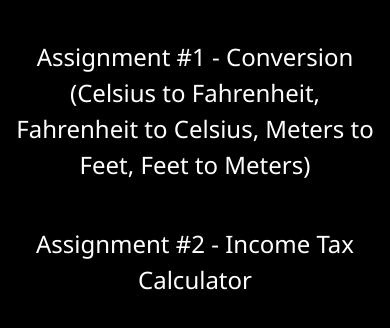
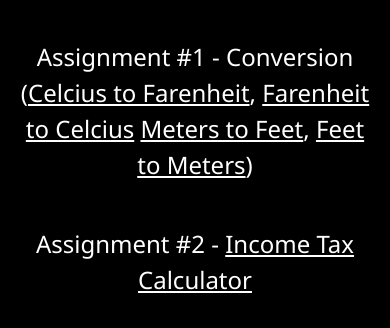
Before and after one commit to Starbreadlover/Starbreadlover.github.io, a plain HTML site: page index.html in a window 390 px wide. Shown: the part 516-844 px from the top of the page. Drawn offline with Linux system fonts and the light colour scheme.

Commit message:
Made the text in the assignment list clickable for better mobile experience

```diff
--- a/index.html
+++ b/index.html
@@ -70,10 +70,10 @@
             This Website will Contain:
           </h2>
           <br>
-          <h3>Assignment #1 - Conversion (Celsius to Fahrenheit, Fahrenheit to Celsius, Meters to Feet, Feet to Meters)
+          <h3>Assignment #1 - Conversion (<a href="Convert htmls/celctofaren.html">Celcius to Farenheit</a>, <a href="Convert htmls/farentocelc.html">Farenheit to Celcius</a> <a href="Convert htmls/meterstoft.html">Meters to Feet</a>, <a href="Convert htmls/fttometer.html">Feet to Meters</a>)
           </h3>
           <br>
-          <h3>Assignment #2 - Income Tax Calculator </h3>
+          <h3>Assignment #2 - <a href="Tax Calculator/Tax.html">Income Tax Calculator</a></h3>
           <br>
           <h3>Assignment #3 - Factorial (While Loop), Sum (Do While Loop) and Average (For Loop) of First N Natural
             Numbers</h3>
```
